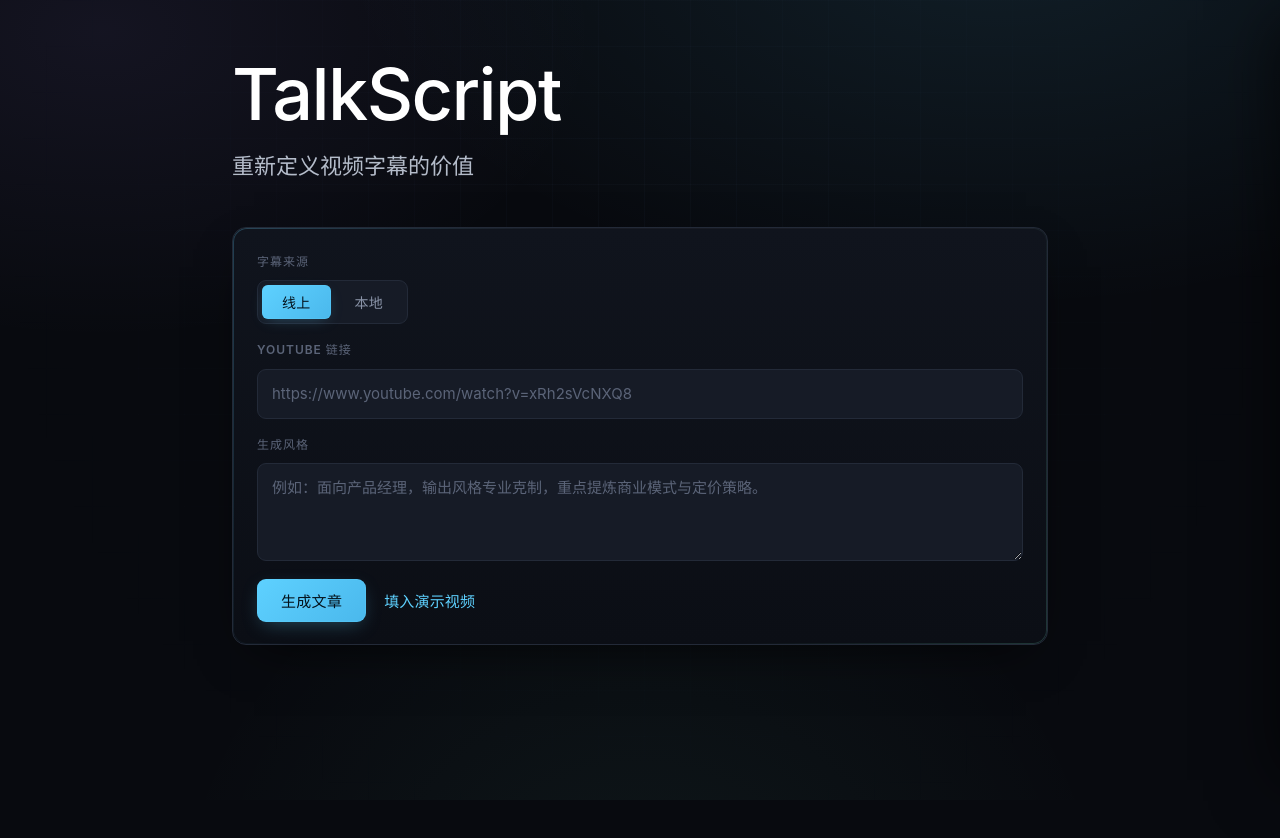
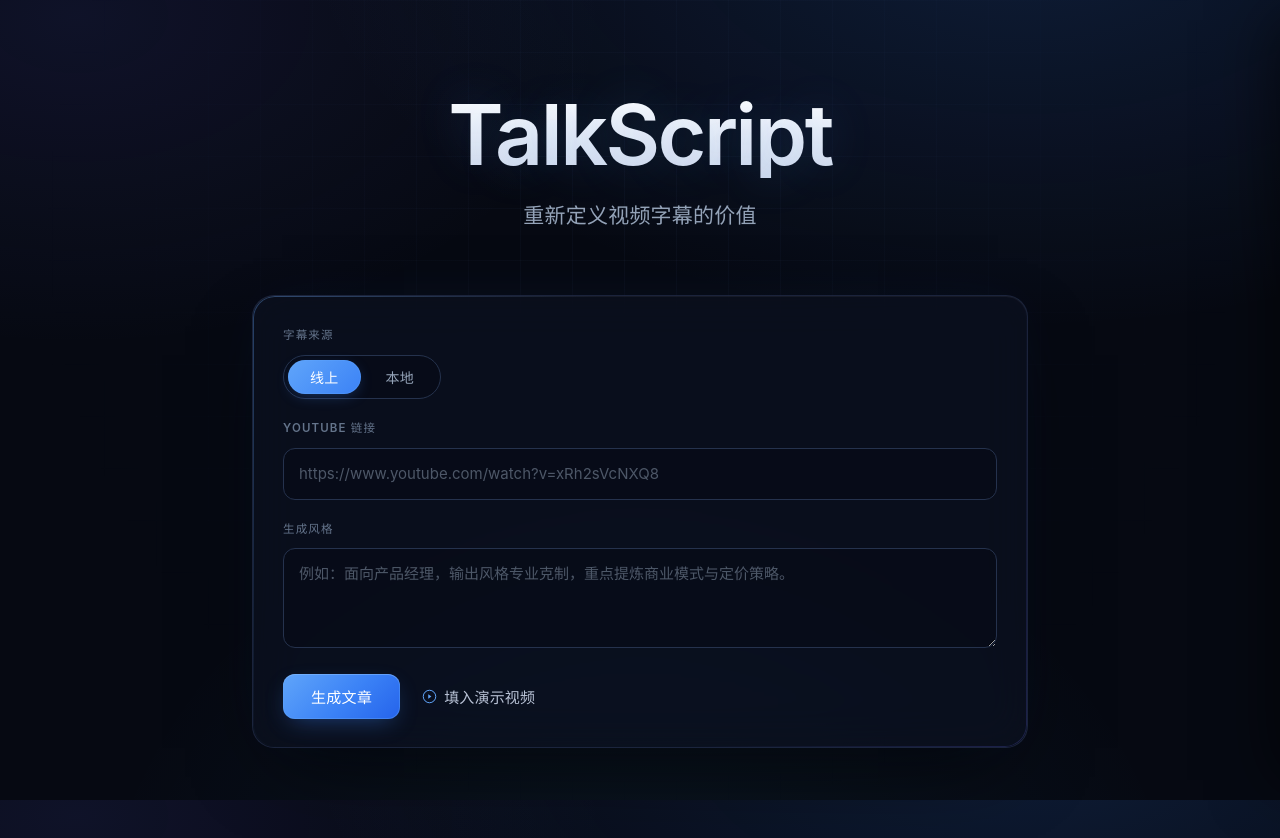
Before and after one commit to Zhi-lin/youtube-content, a website built with Vite: page client/index.html in a window 1280 px wide. Before the commit the page ends 800 px from the top, so only its background shows below. Built offline with nearby package versions, Linux system fonts and the light colour scheme.

Commit message:
update front

```diff
--- a/client/index.html
+++ b/client/index.html
@@ -50,7 +50,13 @@
         <div class="actions">
           <button type="submit" id="submit-btn">生成文章</button>
           <button type="button" id="cancel-btn" class="link-btn danger" hidden>取消生成</button>
-          <button type="button" id="sample-btn" class="link-btn">填入演示视频</button>
+          <button type="button" id="sample-btn" class="link-btn">
+            <svg class="link-icon" viewBox="0 0 24 24" width="15" height="15" aria-hidden="true">
+              <circle cx="12" cy="12" r="10" fill="none" stroke="currentColor" stroke-width="1.6" />
+              <path d="M10 8.5l5 3.5-5 3.5z" fill="currentColor" />
+            </svg>
+            填入演示视频
+          </button>
         </div>
       </form>
 
--- a/client/styles.css
+++ b/client/styles.css
@@ -1,31 +1,46 @@
 :root {
-  /* 霜艳极简暗黑：冷调底色 + 克制的霜蓝/青辉光 */
-  --bg: #080a0f;
-  --bg-2: #0b0e15;
-  --surface: #10141d;
-  --surface-2: #161b26;
-  --surface-3: #1c2230;
-  --border: #232a38;
-  --border-strong: #2f3850;
+  /* 科技暗黑：深邃藏蓝底色 + 品牌蓝高光（黑曜石玻璃质感） */
+  --bg: #060912;
+  --bg-2: #0a0f1e;
+  --surface: #0f1626;
+  --surface-2: #141d31;
+  --surface-3: #1b2640;
+  --border: #25324d;
+  --border-strong: #33446a;
   --text: #eef2f8;
-  --text-soft: #c4ccdb;
-  --muted: #8a94a8;
-  --faint: #5b6478;
+  --text-soft: #b9c3d6;
+  --muted: #94a3b8;
+  --faint: #64748b;
 
-  /* 霜艳主色：青蓝渐变 */
-  --accent: #5ed1ff;
+  /* 品牌主色：科技蓝渐变 */
+  --accent: #3b82f6;
+  --accent-hi: #60a5fa;
   --accent-2: #7af0cf;
   --accent-3: #a78bfa;
-  --glow: rgba(94, 209, 255, 0.35);
-  --glow-soft: rgba(94, 209, 255, 0.12);
+  --glow: rgba(59, 130, 246, 0.45);
+  --glow-soft: rgba(59, 130, 246, 0.14);
 
-  --speaker-a: #5ed1ff;
+  /* 玻璃卡片底色（半透明，透出网格） */
+  --glass: rgba(13, 19, 33, 0.62);
+  --glass-border: rgba(120, 150, 220, 0.16);
+
+  /* 5W1H 三态主色（红黄蓝）：左侧按钮与右侧面板标签共用，保证永远一致。
+     idle=待生成=黄 / loading=生成中=红(闪) / done=完成=蓝 */
+  --w5h1-idle: #f5b73c;
+  --w5h1-idle-soft: rgba(245, 183, 60, 0.5);
+  --w5h1-loading: #f0524d;
+  --w5h1-loading-soft: rgba(240, 82, 77, 0.55);
+  --w5h1-done: #22c55e;
+  --w5h1-done-soft: rgba(34, 197, 94, 0.45);
+  --w5h1-on-done: #04210f;
+
+  --speaker-a: #60a5fa;
   --speaker-b: #ffb27a;
   --speaker-c: #7af0cf;
   --speaker-d: #c4a2ff;
 
-  --radius: 14px;
-  --radius-sm: 9px;
+  --radius: 22px;
+  --radius-sm: 12px;
 
   font-synthesis: none;
   -webkit-font-smoothing: antialiased;
@@ -46,17 +61,17 @@ body {
     "Hiragino Sans GB", "Microsoft YaHei", "Noto Sans SC", sans-serif;
   line-height: 1.72;
   letter-spacing: 0.01em;
-  /* 多层径向光晕 + 细网格，营造冷调科技氛围 */
+  /* 多层径向光晕 + 细网格，营造深邃藏蓝科技氛围 */
   background:
-    radial-gradient(1100px 620px at 78% -8%, rgba(94, 209, 255, 0.10), transparent 60%),
-    radial-gradient(900px 560px at 8% 4%, rgba(167, 139, 250, 0.08), transparent 55%),
-    radial-gradient(800px 800px at 50% 120%, rgba(122, 240, 207, 0.06), transparent 60%),
+    radial-gradient(1200px 680px at 80% -10%, rgba(59, 130, 246, 0.16), transparent 60%),
+    radial-gradient(960px 600px at 6% 2%, rgba(99, 102, 241, 0.10), transparent 55%),
+    radial-gradient(900px 820px at 50% 122%, rgba(56, 189, 248, 0.07), transparent 62%),
     var(--bg);
   background-attachment: fixed;
   min-height: 100vh;
 }
 
-/* 极细网格叠层 */
+/* 极细网格叠层：隐约神秘，向四周淡出 */
 body::before {
   content: "";
   position: fixed;
@@ -64,78 +79,86 @@ body::before {
   pointer-events: none;
   z-index: 0;
   background-image:
-    linear-gradient(rgba(120, 150, 200, 0.035) 1px, transparent 1px),
-    linear-gradient(90deg, rgba(120, 150, 200, 0.035) 1px, transparent 1px);
-  background-size: 46px 46px;
-  mask-image: radial-gradient(circle at 50% 30%, #000 0%, transparent 78%);
-  -webkit-mask-image: radial-gradient(circle at 50% 30%, #000 0%, transparent 78%);
+    linear-gradient(rgba(120, 150, 220, 0.045) 1px, transparent 1px),
+    linear-gradient(90deg, rgba(120, 150, 220, 0.045) 1px, transparent 1px);
+  background-size: 52px 52px;
+  mask-image: radial-gradient(circle at 50% 28%, #000 0%, transparent 72%);
+  -webkit-mask-image: radial-gradient(circle at 50% 28%, #000 0%, transparent 72%);
 }
 
 .container {
   position: relative;
   z-index: 1;
-  max-width: 860px;
+  max-width: 820px;
   margin: 0 auto;
-  padding: 56px 22px 96px;
+  padding: 92px 22px 110px;
 }
 
 /* ===== Hero ===== */
 .hero {
-  margin-bottom: 44px;
+  margin-bottom: 64px;
+  text-align: center;
 }
-/* 标题参考 OpenAI 首页：大号、偏细（~500）、纯白、紧行高负字距，去渐变去辉光。 */
+/* 大号、偏细（~600）、纯白、紧行高负字距，淡淡科技光泽。 */
 .hero h1 {
-  font-size: clamp(40px, 6.4vw, 72px);
-  font-weight: 500;
-  line-height: 1.05;
-  letter-spacing: -0.022em;
-  margin: 0 0 18px;
+  font-size: clamp(48px, 7.2vw, 84px);
+  font-weight: 600;
+  line-height: 1.02;
+  letter-spacing: -0.03em;
+  margin: 0 0 22px;
   color: #fff;
+  background: linear-gradient(180deg, #ffffff 0%, #cfd9ec 100%);
+  -webkit-background-clip: text;
+  background-clip: text;
+  -webkit-text-fill-color: transparent;
+  text-shadow: 0 0 48px rgba(96, 165, 250, 0.18);
 }
 .subtitle {
-  color: var(--text-soft);
+  color: var(--muted);
   margin: 0;
-  font-size: clamp(17px, 2.1vw, 22px);
+  font-size: clamp(16px, 2vw, 21px);
   font-weight: 400;
   line-height: 1.5;
-  letter-spacing: 0;
-  opacity: 0.92;
+  letter-spacing: 0.01em;
 }
 
-/* ===== Panel（输入卡片）===== */
+/* ===== Panel（输入卡片：黑曜石玻璃，悬浮于网格之上）===== */
 .panel {
   position: relative;
-  background: linear-gradient(180deg, var(--surface) 0%, var(--bg-2) 100%);
-  border: 1px solid var(--border);
+  background: var(--glass);
+  -webkit-backdrop-filter: blur(22px) saturate(140%);
+  backdrop-filter: blur(22px) saturate(140%);
+  border: 1px solid var(--glass-border);
   border-radius: var(--radius);
-  padding: 24px 24px 22px;
+  padding: 30px 30px 28px;
   display: flex;
   flex-direction: column;
-  gap: 16px;
+  gap: 20px;
   box-shadow:
-    0 1px 0 rgba(255, 255, 255, 0.03) inset,
-    0 18px 50px -22px rgba(0, 0, 0, 0.8);
+    0 1px 0 rgba(255, 255, 255, 0.05) inset,
+    0 30px 80px -30px rgba(0, 0, 0, 0.85),
+    0 0 60px -20px rgba(59, 130, 246, 0.12);
 }
-/* 顶部霜艳描边高光 */
+/* 顶部品牌蓝描边高光 */
 .panel::before {
   content: "";
   position: absolute;
   inset: 0;
   border-radius: var(--radius);
   padding: 1px;
-  background: linear-gradient(120deg, rgba(94, 209, 255, 0.4), transparent 30%, transparent 70%, rgba(122, 240, 207, 0.3));
+  background: linear-gradient(125deg, rgba(96, 165, 250, 0.5), transparent 32%, transparent 68%, rgba(99, 102, 241, 0.32));
   -webkit-mask: linear-gradient(#000 0 0) content-box, linear-gradient(#000 0 0);
   -webkit-mask-composite: xor;
   mask-composite: exclude;
   pointer-events: none;
-  opacity: 0.6;
+  opacity: 0.7;
 }
 
-.field { display: flex; flex-direction: column; gap: 8px; }
+.field { display: flex; flex-direction: column; gap: 9px; }
 .field-label {
-  font-size: 12px;
+  font-size: 11.5px;
   font-weight: 600;
-  letter-spacing: 0.08em;
+  letter-spacing: 0.1em;
   text-transform: uppercase;
   color: var(--faint);
 }
@@ -143,37 +166,37 @@ body::before {
 input,
 textarea {
   width: 100%;
-  background: var(--surface-2);
+  background: rgba(6, 10, 20, 0.5);
   border: 1px solid var(--border);
   border-radius: var(--radius-sm);
   color: var(--text);
-  padding: 12px 14px;
+  padding: 13px 15px;
   font-size: 15px;
   font-family: inherit;
   line-height: 1.6;
   resize: vertical;
-  transition: border-color 0.18s ease, box-shadow 0.18s ease, background 0.18s ease;
+  transition: border-color 0.2s ease, box-shadow 0.25s ease, background 0.2s ease;
 }
 input::placeholder,
-textarea::placeholder { color: var(--faint); }
+textarea::placeholder { color: rgba(148, 163, 184, 0.5); }
 input:focus,
 textarea:focus {
   outline: none;
-  background: var(--surface-3);
-  border-color: var(--accent);
-  box-shadow: 0 0 0 3px var(--glow-soft), 0 0 22px -4px var(--glow);
+  background: rgba(6, 10, 20, 0.7);
+  border-color: var(--accent-hi);
+  box-shadow: 0 0 0 3px var(--glow-soft), 0 0 26px -2px var(--glow);
 }
 
 .field[hidden] { display: none; }
 
-/* ===== 字幕来源切换（分段控件） ===== */
+/* ===== 字幕来源切换（分段控件：统一胶囊底座） ===== */
 .seg {
   display: inline-flex;
-  gap: 4px;
+  gap: 3px;
   padding: 4px;
-  background: var(--surface-2);
+  background: rgba(6, 10, 20, 0.5);
   border: 1px solid var(--border);
-  border-radius: var(--radius-sm);
+  border-radius: 999px;
   width: fit-content;
 }
 /* 覆盖全局 button 的蓝色渐变：分段按钮为低调底色，仅选中态高亮。 */
@@ -181,18 +204,19 @@ textarea:focus {
   background: none;
   color: var(--muted);
   border: none;
-  border-radius: 6px;
-  padding: 7px 20px;
+  border-radius: 999px;
+  padding: 7px 22px;
   font-size: 14px;
   font-weight: 600;
   letter-spacing: 0.02em;
   box-shadow: none;
+  transition: color 0.18s ease, background 0.22s ease, box-shadow 0.22s ease;
 }
 .seg-btn:hover:not(.active) { transform: none; filter: none; color: var(--text-soft); }
 .seg-btn.active {
-  background: linear-gradient(135deg, var(--accent) 0%, #4ab8ec 100%);
-  color: #04121b;
-  box-shadow: 0 4px 16px -6px var(--glow), 0 0 0 1px rgba(94, 209, 255, 0.25) inset;
+  background: linear-gradient(135deg, var(--accent-hi) 0%, var(--accent) 100%);
+  color: #fff;
+  box-shadow: 0 4px 16px -5px var(--glow), 0 0 0 1px rgba(96, 165, 250, 0.3) inset;
 }
 
 /* ===== 本地字幕文件输入 ===== */
@@ -219,43 +243,55 @@ input[type="file"]::file-selector-button:hover { color: var(--accent); border-co
 .file-hint.ok { color: var(--accent-2); }
 .file-hint.err { color: #ff7a7a; }
 
-.actions { display: flex; align-items: center; gap: 18px; padding-top: 2px; }
+.actions { display: flex; align-items: center; gap: 22px; padding-top: 6px; }
 
 button {
   position: relative;
-  background: linear-gradient(135deg, var(--accent) 0%, #4ab8ec 100%);
-  color: #04121b;
+  background: linear-gradient(135deg, var(--accent-hi) 0%, var(--accent) 55%, #2563eb 100%);
+  color: #fff;
   border: none;
   border-radius: var(--radius-sm);
-  padding: 11px 24px;
+  padding: 12px 28px;
   font-size: 15px;
-  font-weight: 700;
+  font-weight: 600;
   letter-spacing: 0.02em;
   cursor: pointer;
-  transition: transform 0.14s ease, box-shadow 0.2s ease, filter 0.2s ease;
-  box-shadow: 0 6px 20px -6px var(--glow), 0 0 0 1px rgba(94, 209, 255, 0.25) inset;
+  transition: transform 0.14s ease, box-shadow 0.25s ease, filter 0.2s ease;
+  box-shadow:
+    0 8px 24px -8px var(--glow),
+    0 0 0 1px rgba(96, 165, 250, 0.4) inset,
+    0 1px 0 rgba(255, 255, 255, 0.22) inset;
 }
 button:hover:not(:disabled) {
   transform: translateY(-1px);
-  box-shadow: 0 10px 28px -8px var(--glow), 0 0 0 1px rgba(94, 209, 255, 0.4) inset;
-  filter: brightness(1.05);
+  box-shadow:
+    0 12px 34px -8px var(--glow),
+    0 0 22px -4px var(--glow),
+    0 0 0 1px rgba(96, 165, 250, 0.55) inset,
+    0 1px 0 rgba(255, 255, 255, 0.28) inset;
+  filter: brightness(1.06);
 }
 button:active:not(:disabled) { transform: translateY(0); }
 button:disabled { opacity: 0.5; cursor: not-allowed; box-shadow: none; }
 .link-btn {
+  display: inline-flex;
+  align-items: center;
+  gap: 7px;
   background: none;
-  color: var(--accent);
+  color: var(--text-soft);
   padding: 0;
-  font-weight: 600;
+  font-weight: 500;
   box-shadow: none;
   letter-spacing: 0.01em;
 }
+.link-icon { flex: none; color: var(--accent-hi); transition: transform 0.18s ease; }
 .link-btn:hover:not(:disabled) {
   transform: none;
   filter: none;
-  color: var(--accent-2);
-  text-shadow: 0 0 12px var(--glow);
+  color: #fff;
+  text-shadow: none;
 }
+.link-btn:hover:not(:disabled) .link-icon { transform: scale(1.12); }
 .link-btn.danger { color: var(--muted); }
 .link-btn.danger:hover:not(:disabled) { color: #ff7a7a; text-shadow: none; }
 .link-btn[hidden] { display: none; }
@@ -265,10 +301,12 @@ button:disabled { opacity: 0.5; cursor: not-allowed; box-shadow: none; }
 .status[hidden] { display: none; }
 .status {
   margin-top: 26px;
-  padding: 13px 18px;
+  padding: 14px 20px;
   border-radius: var(--radius-sm);
-  background: var(--surface-2);
-  border: 1px solid var(--border);
+  background: var(--glass);
+  -webkit-backdrop-filter: blur(18px) saturate(140%);
+  backdrop-filter: blur(18px) saturate(140%);
+  border: 1px solid var(--glass-border);
   color: var(--text-soft);
   font-size: 14px;
   display: flex;
@@ -296,11 +334,15 @@ button:disabled { opacity: 0.5; cursor: not-allowed; box-shadow: none; }
 /* ===== Article（正文，系统无衬线，阅读优化）===== */
 .article {
   margin-top: 30px;
-  background: linear-gradient(180deg, var(--surface) 0%, var(--bg-2) 100%);
-  border: 1px solid var(--border);
+  background: var(--glass);
+  -webkit-backdrop-filter: blur(22px) saturate(140%);
+  backdrop-filter: blur(22px) saturate(140%);
+  border: 1px solid var(--glass-border);
   border-radius: var(--radius);
-  padding: 36px 40px 40px;
-  box-shadow: 0 18px 50px -24px rgba(0, 0, 0, 0.8);
+  padding: 40px 44px 44px;
+  box-shadow:
+    0 1px 0 rgba(255, 255, 255, 0.04) inset,
+    0 30px 80px -30px rgba(0, 0, 0, 0.85);
   font-size: 16.5px;
   line-height: 1.85;
   color: var(--text-soft);
@@ -352,21 +394,22 @@ button:disabled { opacity: 0.5; cursor: not-allowed; box-shadow: none; }
   margin-right: 7px;
   letter-spacing: 0.01em;
 }
-.dialogue[data-spk="0"] .speaker { color: var(--speaker-a); text-shadow: 0 0 14px rgba(94, 209, 255, 0.25); }
+.dialogue[data-spk="0"] .speaker { color: var(--speaker-a); text-shadow: 0 0 14px rgba(96, 165, 250, 0.25); }
 .dialogue[data-spk="1"] .speaker { color: var(--speaker-b); text-shadow: 0 0 14px rgba(255, 178, 122, 0.22); }
 .dialogue[data-spk="2"] .speaker { color: var(--speaker-c); text-shadow: 0 0 14px rgba(122, 240, 207, 0.22); }
 .dialogue[data-spk="3"] .speaker { color: var(--speaker-d); text-shadow: 0 0 14px rgba(196, 162, 255, 0.22); }
 
 /* ===== 5W1H 按钮与卡片 ===== */
-/* 5W1H 按钮三态：未生成=灰 / 生成中=蓝闪 / 完成=绿。默认为未生成态。 */
+/* 5W1H 三态（红黄蓝）：待生成=黄 / 生成中=红闪 / 完成=蓝。
+   颜色全部取自 --w5h1-* 令牌，右侧面板标签复用同一组令牌，确保两侧永远一致。 */
 /* 默认（待生成）：黄色描边。 */
 .w5h1-btn {
   font-size: 11.5px;
   font-weight: 700;
   letter-spacing: 0.04em;
   background: transparent;
-  color: #ffcf5e;
-  border: 1px solid #ffcf5e;
+  color: var(--w5h1-idle);
+  border: 1px solid var(--w5h1-idle);
   border-radius: 7px;
   padding: 3px 10px;
   line-height: 1.4;
@@ -375,32 +418,31 @@ button:disabled { opacity: 0.5; cursor: not-allowed; box-shadow: none; }
     color 0.16s ease, box-shadow 0.16s ease, transform 0.14s ease;
 }
 .w5h1-btn:hover {
-  color: #ffdd8a;
-  border-color: #ffdd8a;
+  filter: brightness(1.12);
   transform: translateY(-1px);
 }
 
 /* 生成中：红色 + 呼吸闪动。 */
 .w5h1-btn.loading {
-  color: #ff6b6b;
-  border-color: #ff6b6b;
+  color: var(--w5h1-loading);
+  border-color: var(--w5h1-loading);
   animation: w5h1-pulse 1.1s ease-in-out infinite;
 }
 @keyframes w5h1-pulse {
-  0%, 100% { box-shadow: 0 0 0 0 rgba(255, 107, 107, 0); }
-  50% { box-shadow: 0 0 16px -2px rgba(255, 107, 107, 0.55); }
+  0%, 100% { box-shadow: 0 0 0 0 transparent; }
+  50% { box-shadow: 0 0 16px -2px var(--w5h1-loading-soft); }
 }
 
-/* 完成：绿色实心。 */
+/* 完成：蓝色实心。 */
 .w5h1-btn.done {
-  background: var(--accent-2);
-  color: #06221a;
-  border-color: var(--accent-2);
+  background: var(--w5h1-done);
+  color: var(--w5h1-on-done);
+  border-color: var(--w5h1-done);
 }
 .w5h1-btn.done:hover {
-  background: var(--accent-2);
-  color: #06221a;
-  border-color: var(--accent-2);
+  background: var(--w5h1-done);
+  color: var(--w5h1-on-done);
+  border-color: var(--w5h1-done);
 }
 
 .w5h1-card {
@@ -425,11 +467,11 @@ button:disabled { opacity: 0.5; cursor: not-allowed; box-shadow: none; }
 .w5h1-card tr:last-child td { border-bottom: none; }
 .w5h1-card th {
   width: 88px;
-  color: var(--accent-2);
+  color: var(--accent-hi);
   font-weight: 700;
   letter-spacing: 0.03em;
   white-space: nowrap;
-  background: rgba(122, 240, 207, 0.04);
+  background: rgba(59, 130, 246, 0.05);
 }
 .w5h1-card td { color: var(--text-soft); }
 .w5h1-card .loading,
@@ -490,26 +532,29 @@ button:disabled { opacity: 0.5; cursor: not-allowed; box-shadow: none; }
   padding: 18px 18px 14px;
   border-bottom: 1px solid var(--border);
 }
+/* 面板标签与左侧 .w5h1-btn 共用 --w5h1-* 令牌，三态颜色严格一致：
+   默认（待生成）=黄描边 / 生成中=红闪 / 完成=蓝实心。状态类由 #w5h1-panel 驱动。 */
 .w5h1-panel-tag {
   font-size: 11px;
   font-weight: 700;
   letter-spacing: 0.08em;
-  color: var(--muted);
-  border: 1px solid var(--border-strong);
+  color: var(--w5h1-idle);
+  background: transparent;
+  border: 1px solid var(--w5h1-idle);
   border-radius: 6px;
   padding: 2px 7px;
   flex: none;
-  transition: color 0.16s ease, border-color 0.16s ease, background 0.16s ease;
+  transition: color 0.16s ease, border-color 0.16s ease, background 0.16s ease, box-shadow 0.16s ease;
 }
-/* 面板标签跟随当前章状态：生成中=蓝，完成=绿（由 #w5h1-panel 上的状态类驱动）。 */
 .w5h1-panel.state-loading .w5h1-panel-tag {
-  color: var(--accent);
-  border-color: var(--accent);
+  color: var(--w5h1-loading);
+  border-color: var(--w5h1-loading);
+  animation: w5h1-pulse 1.1s ease-in-out infinite;
 }
 .w5h1-panel.state-done .w5h1-panel-tag {
-  background: var(--accent-2);
-  color: #06221a;
-  border-color: var(--accent-2);
+  background: var(--w5h1-done);
+  color: var(--w5h1-on-done);
+  border-color: var(--w5h1-done);
 }
 .w5h1-panel-title {
   margin: 0;
@@ -557,7 +602,7 @@ button:disabled { opacity: 0.5; cursor: not-allowed; box-shadow: none; }
 .w5h1-panel-body tr:last-child td { border-bottom: none; }
 .w5h1-panel-body th {
   width: 64px;
-  color: var(--accent-2);
+  color: var(--accent-hi);
   font-weight: 700;
   white-space: nowrap;
 }
@@ -591,13 +636,13 @@ button:disabled { opacity: 0.5; cursor: not-allowed; box-shadow: none; }
   body.panel-open .container { transition: padding 0.28s ease; }
 }
 
-/* 已生成总结的章节按钮：绿色实心，暗示已完成。 */
+/* 已生成总结的章节按钮：蓝色实心，暗示已完成（与上方 .w5h1-btn.done 同源令牌）。 */
 .w5h1-btn.done {
-  background: var(--accent-2);
-  color: #06221a;
-  border-color: var(--accent-2);
+  background: var(--w5h1-done);
+  color: var(--w5h1-on-done);
+  border-color: var(--w5h1-done);
 }
-.w5h1-btn.done:hover { background: var(--accent-2); }
+.w5h1-btn.done:hover { background: var(--w5h1-done); }
 
 /* 面板里「未生成总结」的占位提示。 */
 .w5h1-panel-body .hint {
```
